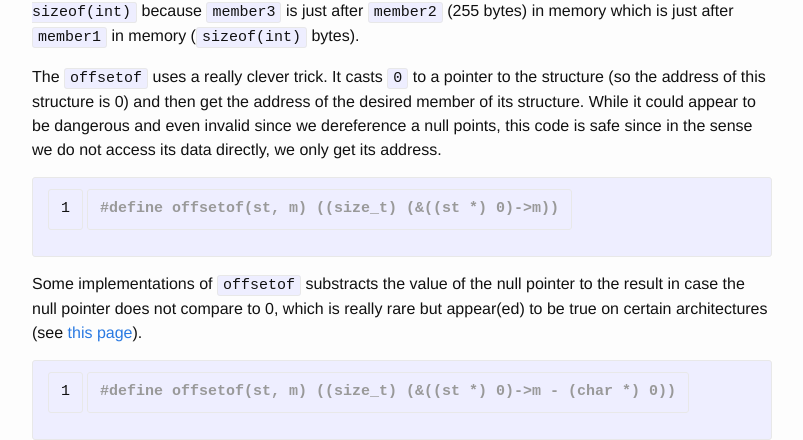
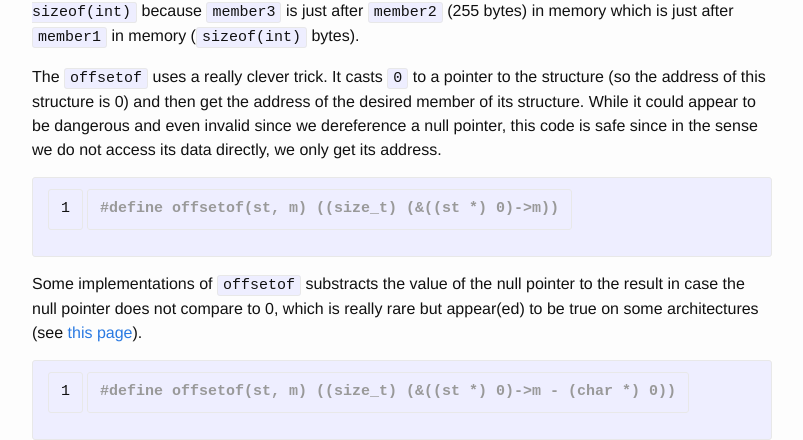
Before and after one commit to brendan-rius/brendan-rius.github.io, a Jekyll site: the page built from _posts/2015-01-08-kernel-linked-lists.md, in a window 1280 px wide and 900 px high, scrolled down 986 px. Shown: the part 192-632 px from the top of the window, without its empty margins (238-1041 px from the left). Built offline with Jekyll 4.4.1, drawn with Linux system fonts in a browser that asks for light colours.

Commit message:
fixed typo

```diff
--- a/_posts/2015-01-08-kernel-linked-lists.md
+++ b/_posts/2015-01-08-kernel-linked-lists.md
@@ -56,7 +56,7 @@ in memory which is just after `member1` in memory (`sizeof(int)` bytes).
 The `offsetof` uses a really clever trick. It casts `0` to a pointer to
 the structure (so the address of this structure is 0) and then get the
 address of the desired member of its structure. While it could appear
-to be dangerous and even invalid since we dereference a null points,
+to be dangerous and even invalid since we dereference a null pointer,
 this code is safe since in the sense we do not access its data directly,
 we only get its address.
 
@@ -66,7 +66,7 @@ we only get its address.
 
 Some implementations of `offsetof` substracts the value of the null
 pointer to the result in case the null pointer does not compare to
-0, which is really rare but appear(ed) to be true on certain architectures
+0, which is really rare but appear(ed) to be true on some architectures
 (see [this page][c-faq]).
 
 {% highlight c linenos %}
```
